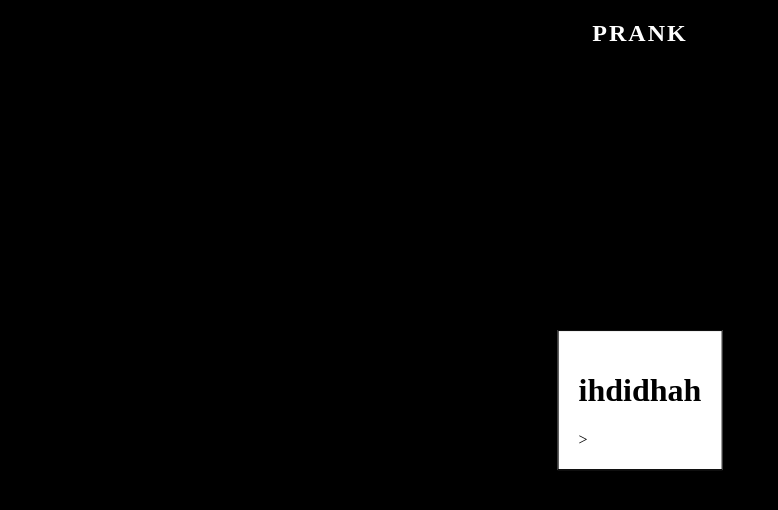
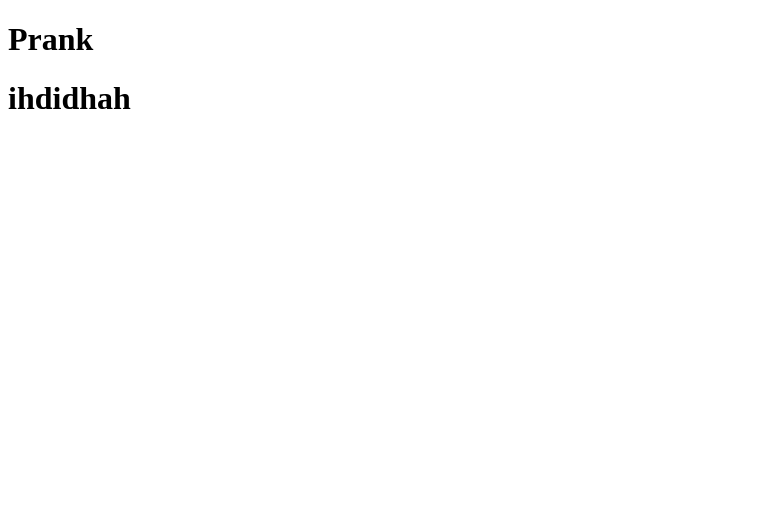
Before and after one commit to LaluAldikaFawwaz/baru, a plain HTML site: page index.html in a window 1280 px wide. Shown: the whole page, without its empty margins (0-778 px from the left). Drawn offline with Linux system fonts and the light colour scheme.

Commit message:
Update index.html

```diff
--- a/index.html
+++ b/index.html
@@ -3,49 +3,19 @@
 <head>
   <title>Web Gabut Buat Yang Punya Teman Atau Cewe</title>
   <style>
-    body {
-      background-color: #000; /* Set the background color to black */
-    }
-    #screen {
-      position: absolute;
-      top: 50%;
-      left: 50%;
-      transform: translate(-50%, -50%);
-      background-color: #fff; /* Set the screen background color to white */
-      padding: 20px;
-      border: 1px solid #000; /* Add a black border to the screen */
-    }
-
-    #title {
-      color: #fff; /* Set the title color to white */
-      text-align: center;
-      margin-top: 20px;
-      margin-bottom: 20px;
-      font-size: 24px;
-      font-weight: bold;
-      text-transform: uppercase;
-      letter-spacing: 2px;
-      text-shadow: 1px 1px 0 #000, -1px -1px 0 #000, 1px -1px 0 #000, -1px 1px 0 #000;
-    }
-
-    .container {
-  display: flex;
-  justify-content: center;
-  align-items: center;
-}
+    /* Your existing CSS styles */
   </style>
 </head>
 <body>
-  <h1 id="title">Prank</h1> <!-- Add a title at the top -->
+  <h1 id="title">Prank</h1>
 
-  <div id="screen"> <!-- Add a screen in the middle -->
+  <div id="screen">
     <div class="container">
-        <h1>ihdidhah</h1>
-      </div>
-    >
+      <h1>ihdidhah</h1>
+    </div>
   </div>
 
-  <audio id="background-music" autoplay loop>
+  <audio id="background-music" autoplay loop muted>
     <source src="desah.mp3" type="audio/mp3">
     Your browser does not support the audio element.
   </audio>
@@ -53,9 +23,21 @@
   <script>
     const backgroundMusic = document.getElementById('background-music');
 
-    // Play the music when the page loads
+    // Unmute the audio after 1 second to bypass Chrome's autoplay restriction
+    setTimeout(function() {
+      backgroundMusic.muted = false;
+    }, 1000);
+
+    // Display a toast notification instead of an alert message
     window.onload = function() {
       backgroundMusic.play();
+      const toast = document.createElement("div");
+      toast.innerHTML = "Kado buat kamu!";
+      toast.className = "toast";
+      document.body.appendChild(toast);
+      setTimeout(function() {
+        toast.style.opacity = "0";
+      }, 3000); // Hide the toast after 3 seconds
     };
   </script>
 </body>
```
